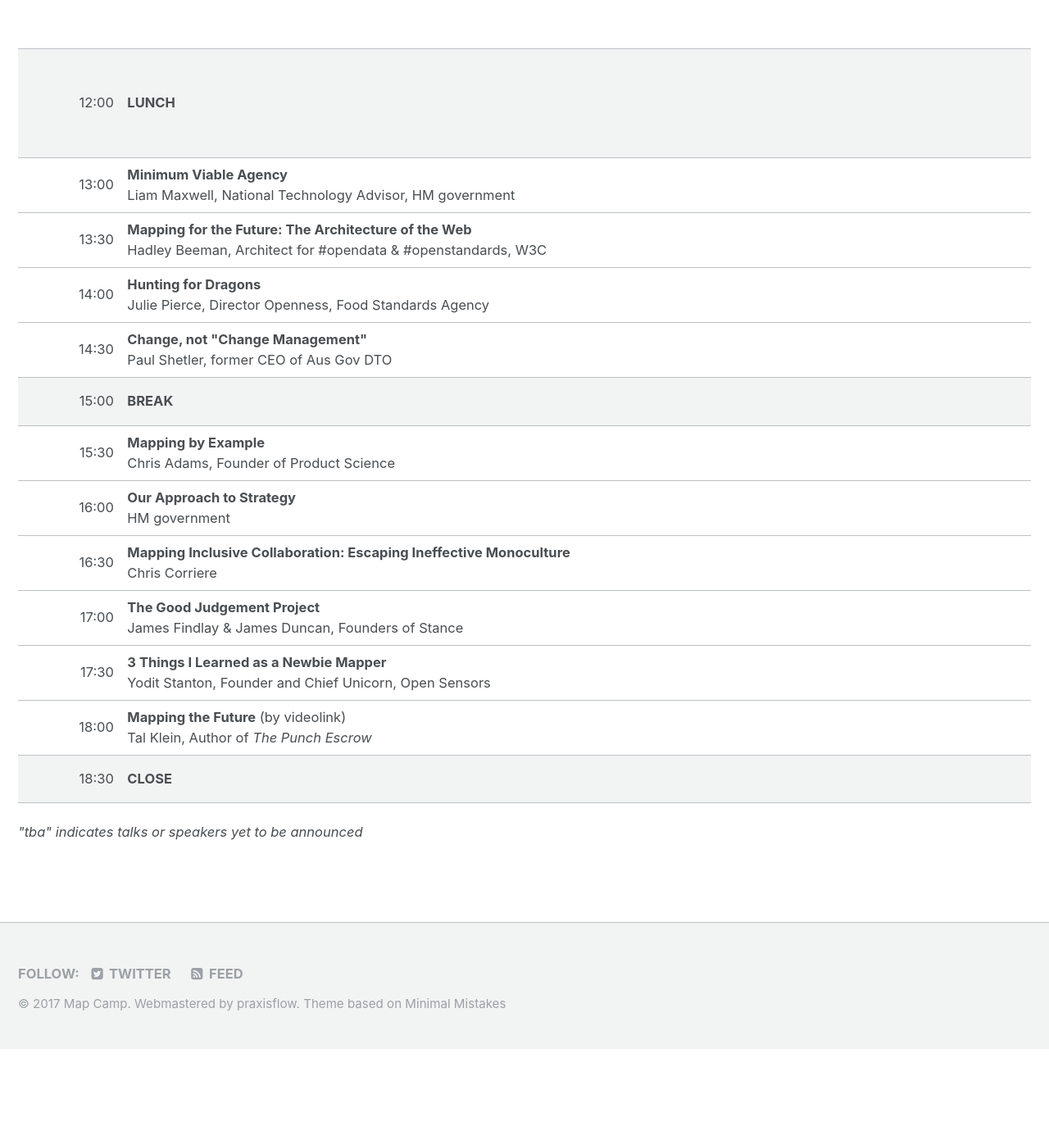
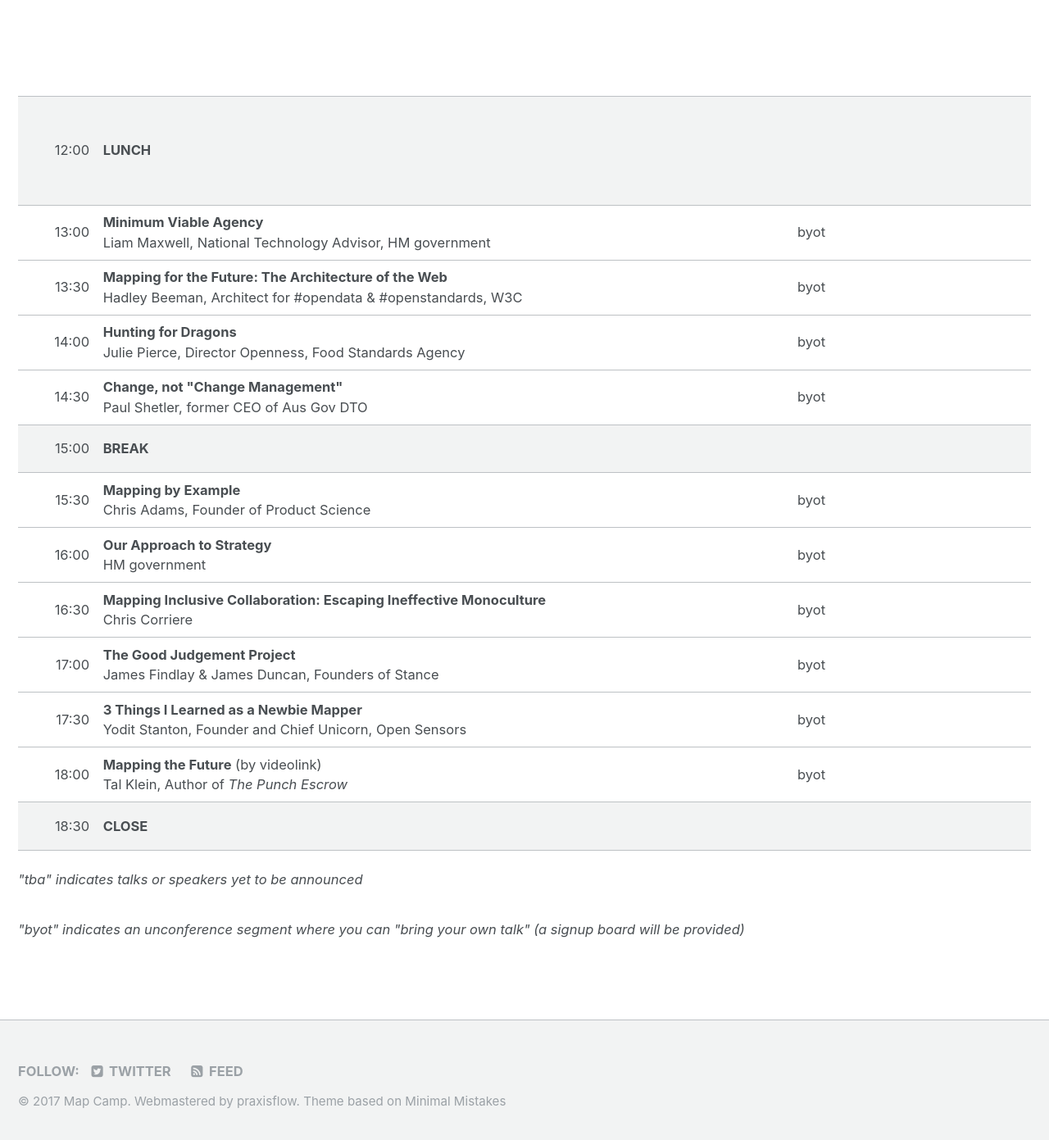
Before and after one commit to mapcampcommittee/mapcampcommittee.github.io, a Jekyll site: the page built from _pages/schedule.html, in a window 1280 px wide and 1400 px high, scrolled down 653 px. Shown: the top 1391 px of the window at 82% size. Built offline with Jekyll 4.4.1, drawn with Linux system fonts in a browser that asks for light colours; before the commit the page ends 1933 px from its top, so only the background shows below that; some of the changed text lies outside the part shown.

Commit message:
Add Crypt + Unconference Track.

```diff
--- a/_pages/schedule.html
+++ b/_pages/schedule.html
@@ -7,74 +7,91 @@ classes:
 
 <p>The tentative schedule for 5th October 2017 is as follows:</p>
 <table class="schedule">
+  <tr>
+    <th style="text-align:right; line-height: 2.5em;">Time</th>
+    <th>Main Hall (Conference)</th>
+    <th>Crypt (Unconference)</th>
+  </tr>
   <tr class="schedule-break">
     <td style="text-align:right; line-height: 2.5em;">08:30</td>
-    <td><strong>DOORS OPEN / BREAKFAST / NETWORK</strong></td>
+    <td colspan="2"><strong>DOORS OPEN / BREAKFAST / NETWORK</strong></td>
   </tr>
   <tr>
     <td style="text-align:right; line-height: 1.0em;">09:00</td>
-    <td><strong>WELCOME</strong><br/>Liz Keogh and Gen Ashley</td>
+    <td colspan="2"><strong>WELCOME</strong><br/>Liz Keogh and Gen Ashley</td>
   </tr>
   <tr>
     <td style="text-align:right; line-height: 2.0em;">09:05</td>
-    <td><strong>tba</strong><br/>Gen Ashley, Director, Women Who Code London</td>
+    <td colspan="2"><strong>tba</strong><br/>Gen Ashley, Director, Women Who Code London</td>
   </tr>
   <tr>
     <td style="text-align:right; line-height: 18.00em;">09:20</td>
     <td><strong>TUTORIAL</strong><br/><strong>Crossing the River by Feeling the Stones</strong><br/>Simon Wardley</td>
+    <td>byot</td>
   </tr>
   <tr class="schedule-break">
     <td style="text-align:right; line-height: 7.0em;">12:00</td>
-    <td><strong>LUNCH</strong></td>
+    <td colspan="2"><strong>LUNCH</strong></td>
   </tr>
   <tr>
     <td style="text-align:right; line-height: 2.5em;">13:00</td>
     <td><strong>Minimum Viable Agency</strong><br/>Liam Maxwell, National Technology Advisor, HM government</td>
+    <td>byot</td>
   </tr>
   <tr>
     <td style="text-align:right; line-height: 2.5em;">13:30</td>
     <td><strong>Mapping for the Future: The Architecture of the Web</strong><br/>Hadley Beeman, Architect for #opendata & #openstandards, W3C</td>
+    <td>byot</td>
   </tr>
   <tr>
     <td style="text-align:right;  line-height: 2.5em;">14:00</td>
     <td><strong>Hunting for Dragons</strong><br/>Julie Pierce, Director Openness, Food Standards Agency</td>
+    <td>byot</td>
   </tr>
   <tr>
     <td style="text-align:right;  line-height: 2.5em;">14:30</td>
     <td><strong>Change, not "Change Management"</strong><br/>Paul Shetler, former CEO of Aus Gov DTO</td>
+    <td>byot</td>
   </tr>
   <tr class="schedule-break">
     <td style="text-align:right;  line-height: 2.5em;">15:00</td>
-    <td><strong>BREAK</strong></td>
+    <td colspan="2"><strong>BREAK</strong></td>
   </tr>
   <tr>
     <td style="text-align:right;  line-height: 2.5em;">15:30</td>
     <td><strong>Mapping by Example</strong><br/>Chris Adams, Founder of Product Science</td>
+    <td>byot</td>
   </tr>
   <tr>
     <td style="text-align:right;  line-height: 2.5em;">16:00</td>
     <td><strong>Our Approach to Strategy</strong><br/>HM government</td>
+    <td>byot</td>
   </tr>
   <tr>
     <td style="text-align:right;  line-height: 2.5em;">16:30</td>
     <td><strong>Mapping Inclusive Collaboration: Escaping Ineffective Monoculture</strong><br/>Chris Corriere</td>
+    <td>byot</td>
   </tr>
   <tr>
     <td style="text-align:right;  line-height: 2.5em;">17:00</td>
     <td><strong>The Good Judgement Project</strong><br/>James Findlay & James Duncan, Founders of Stance</td>
+    <td>byot</td>
   </tr>
   <tr>
     <td style="text-align:right;  line-height: 2.5em;">17:30</td>
     <td><strong>3 Things I Learned as a Newbie Mapper</strong><br/>Yodit Stanton, Founder and Chief Unicorn, Open Sensors</td>
+    <td>byot</td>
   </tr>
   <tr>
     <td style="text-align:right;  line-height: 2.5em;">18:00</td>
     <td><strong>Mapping the Future</strong> (by videolink)<br/>Tal Klein, Author of <cite>The Punch Escrow</cite></td>
+    <td>byot</td>
   </tr>
   <tr class="schedule-break">
     <td style="text-align:right;  line-height: 2.5em;">18:30</td>
-    <td><strong>CLOSE</strong></td>
+    <td colspan="2"><strong>CLOSE</strong></td>
   </tr>
 </table>
 
 <p><small><i>"tba" indicates talks or speakers yet to be announced</i></small></p>
+<p><small><i>"byot" indicates an unconference segment where you can "bring your own talk" (a signup board will be provided)</i></small></p>
```
